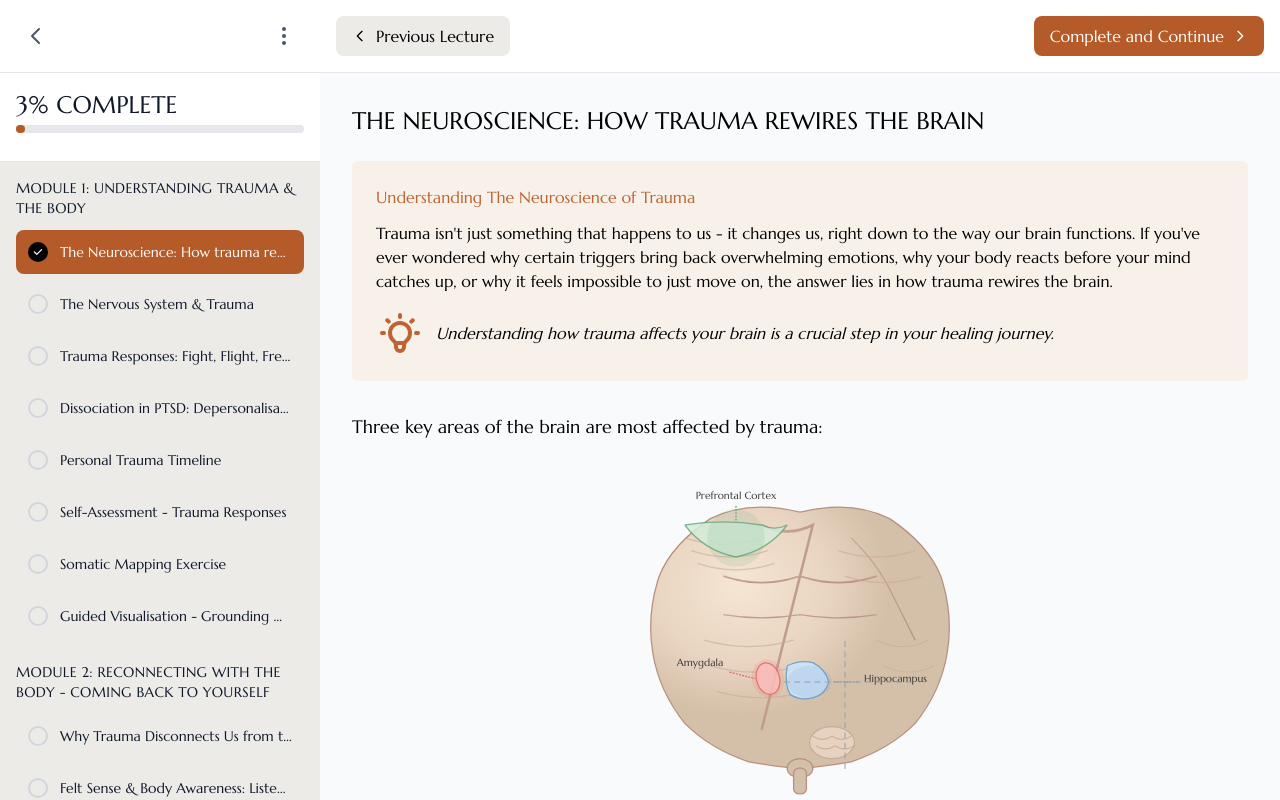
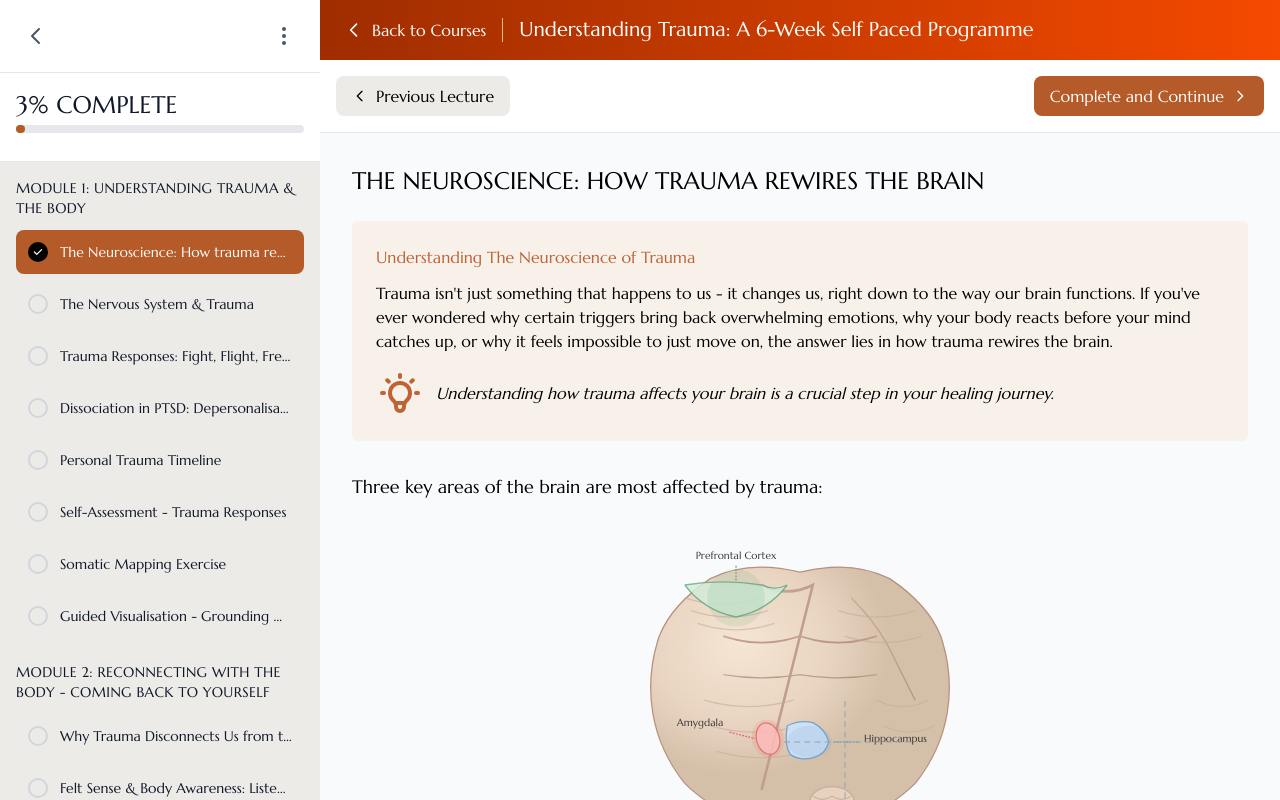
Before and after one commit to Monis9451/Course_Platform, a React (Vite) app in the folder Course-platform(frontend)/: page /course-content/1 in a window 1280 px wide. Built offline with nearby package versions, Linux system fonts and the light colour scheme; no server answers.

Commit message:
add the header to course-content

```diff
--- a/Course-platform(frontend)/src/pages/CourseContent_new.jsx
+++ b/Course-platform(frontend)/src/pages/CourseContent_new.jsx
@@ -198,6 +198,23 @@ const CourseContent_new = () => {
 
     return (
       <div className="flex flex-col h-full">
+        {/* Course Header */}
+        <div className="bg-gradient-to-r from-orange-800 to-orange-600 text-white px-6 py-4">
+          <div className="flex items-center gap-4">
+            <button
+              onClick={() => window.history.back()}
+              className="flex items-center gap-2 text-white hover:text-orange-200 transition-colors"
+            >
+              <svg className="w-5 h-5" fill="none" stroke="currentColor" strokeWidth={2} viewBox="0 0 24 24">
+                <path strokeLinecap="round" strokeLinejoin="round" d="M15 19l-7-7 7-7" />
+              </svg>
+              Back to Courses
+            </button>
+            <div className="h-6 w-px bg-orange-300"></div>
+            <h1 className="text-xl font-semibold">{courseData.title}</h1>
+          </div>
+        </div>
+
         {/* Navigation Buttons */}
         <div className="flex justify-between items-center p-4 bg-white border-b border-gray-200">
           <button
```
